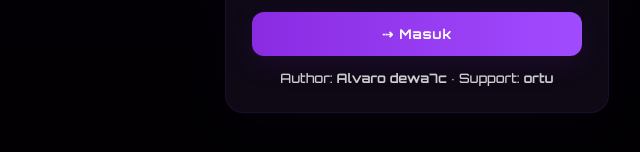
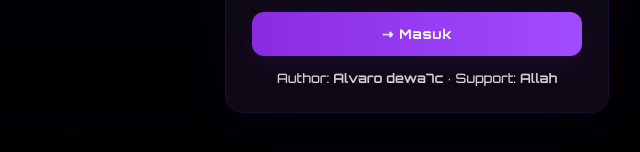
Before and after one commit to alvarodewa/ALVARO-ROAR, a plain HTML site: page index.html in a window 1280 px wide. Shown: the part 450-602 px from the top of the page, 223-863 px from the left. Drawn offline with Linux system fonts and the light colour scheme.

Commit message:
Update support name in footer

```diff
--- a/index.html
+++ b/index.html
@@ -20,7 +20,7 @@
     <input id="inPass" type="password" placeholder="Password" value="" />
     <button id="btnLogin" class="big-btn">⇢ Masuk</button>
 
-    <div class="footer">Author: <strong>Alvaro dewa7c</strong> · Support: <strong>ortu</strong></div>
+    <div class="footer">Author: <strong>Alvaro dewa7c</strong> · Support: <strong>Allah</strong></div>
   </div>
 
   <!-- DASHBOARD CARD -->
```
